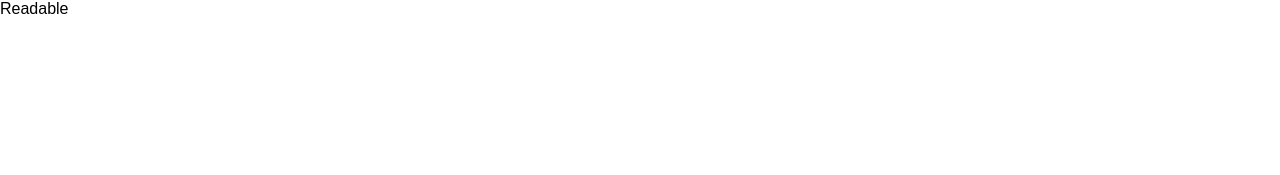
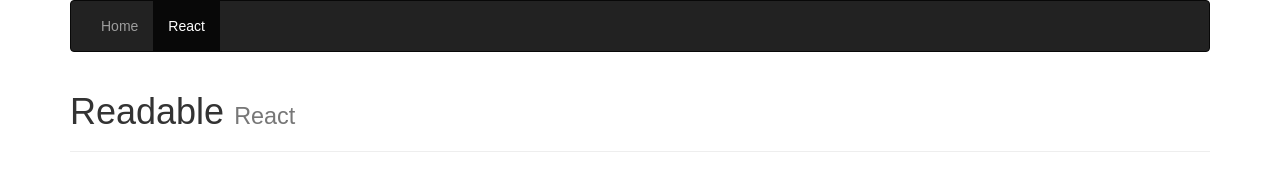
Before and after one commit to czeise/readable, a React app: page / in a window 1280 px wide. Built offline with nearby package versions, Linux system fonts and the light colour scheme.

Commit message:
Header basics added.

```diff
--- a/package.json
+++ b/package.json
@@ -4,6 +4,7 @@
   "private": true,
   "dependencies": {
     "react": "^16.0.0",
+    "react-bootstrap": "^0.31.3",
     "react-dom": "^16.0.0",
     "react-scripts": "1.0.14"
   },
--- a/public/index.html
+++ b/public/index.html
@@ -20,6 +20,9 @@
       Learn how to configure a non-root public URL by running `npm run build`.
     -->
     <title>Readable</title>
+
+    <!-- Bootstrap: Latest compiled and minified CSS -->
+    <link rel="stylesheet" href="https://maxcdn.bootstrapcdn.com/bootstrap/latest/css/bootstrap.min.css">
   </head>
   <body>
     <noscript>
--- a/src/components/App.js
+++ b/src/components/App.js
@@ -1,11 +1,13 @@
 import React, { Component } from 'react';
+import Header from './Header';
+import { Grid } from 'react-bootstrap';
 
 class App extends Component {
   render() {
     return (
-      <div>
-        Readable
-      </div>
+      <Grid>
+        <Header selectedCategory='none'/>
+      </Grid>
     );
   }
 }
--- /dev/null
+++ b/src/components/Header.js
@@ -0,0 +1,27 @@
+import React, { Component } from 'react';
+import PropTypes from 'prop-types';
+import { Navbar, Nav, NavItem, PageHeader } from 'react-bootstrap';
+
+class Header extends Component {
+  // const {selectedCategory} = props;
+
+  render() {
+    return(
+      <div>
+        <Navbar inverse>
+          <Nav>
+            <NavItem>Home</NavItem>
+            <NavItem className='active'>React</NavItem>
+          </Nav>
+        </Navbar>
+        <PageHeader>Readable <small>React</small></PageHeader>
+      </div>
+    );
+  }
+}
+
+// Header.propTypes = {
+//   selectedCategory: PropTypes.string.isRequired
+// };
+
+export default Header;
```
Also changed, not shown: 1 other file.
